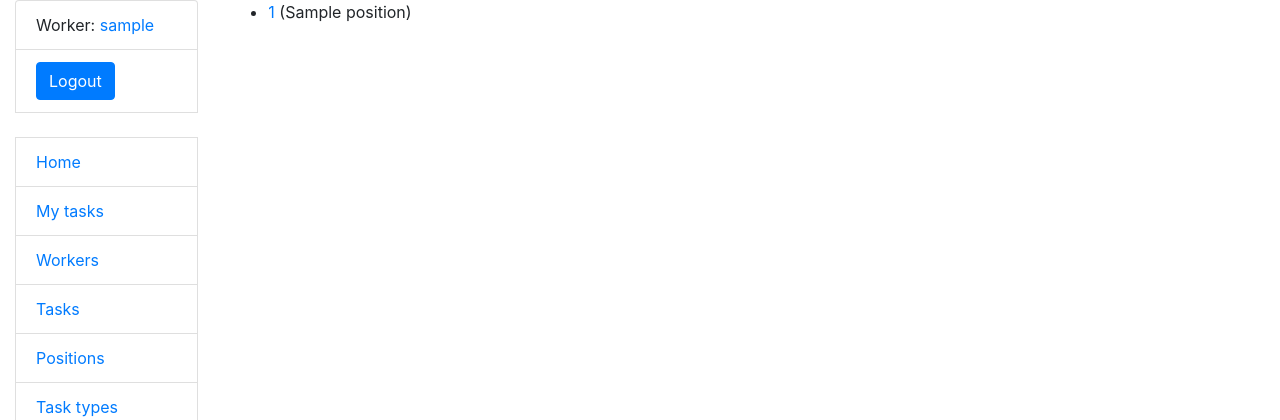
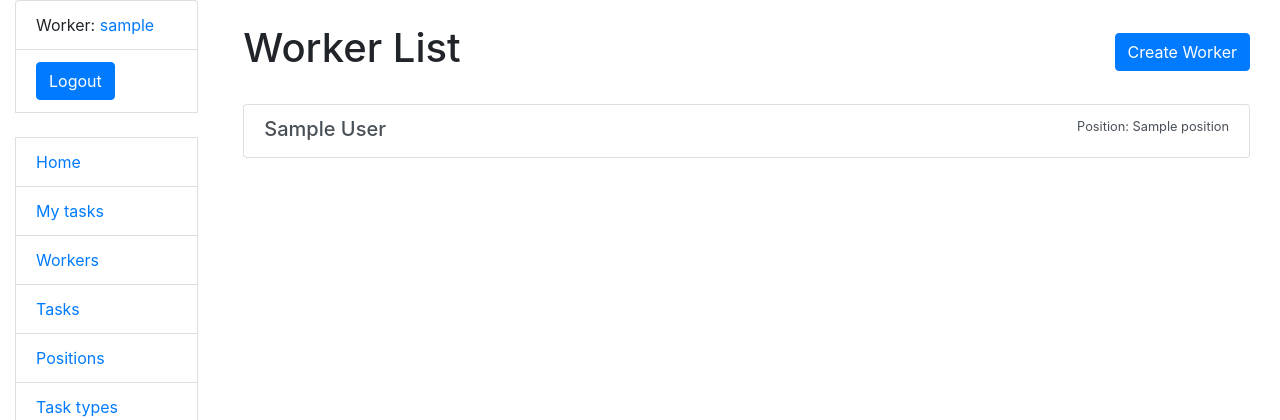
Before and after one commit to SpecializedBaby/task-master-pro, a Django app: page /workers/ in a window 1280 px wide. Shown: the top 420 px of the page. Run offline with Django 5.2, Linux system fonts and the light colour scheme; a user stored in the database is signed in; tables that the repository leaves empty hold one stand-in row (values such as "Sample post").

Commit message:
feat: Add create worker button on worker list template

```diff
--- a/templates/task_manager/worker_list.html
+++ b/templates/task_manager/worker_list.html
@@ -1,16 +1,28 @@
 {% extends "base.html" %}
 
 {% block content %}
-  {% if worker_list %}
-    <ul>
-      {% for worker in worker_list %}
-        <li>
-          <a href="{% url "task_manager:worker-detail" pk=worker.id %}">{{ worker.id }}</a>
-          {{ worker.model }} ({{ worker.position.name }})
-        </li>
-      {% endfor %}
-    </ul>
-  {% else %}
-    <p>There are no workers!</p>
-  {% endif %}
+  <div class="container mt-4">
+    <div class="d-flex justify-content-between align-items-center">
+      <h1>Worker List</h1>
+      <a href="{% url 'task_manager:worker-create' %}" class="btn btn-primary">
+        Create Worker
+      </a>
+    </div>
+    {% if worker_list %}
+      <div class="list-group mt-4">
+        {% for worker in worker_list %}
+          <a href="{% url 'task_manager:worker-detail' pk=worker.id %}" class="list-group-item list-group-item-action">
+            <div class="d-flex w-100 justify-content-between">
+              <h5 class="mb-1">{{ worker.first_name }} {{ worker.last_name }}</h5>
+              <small>Position: {{ worker.position.name }}</small>
+            </div>
+          </a>
+        {% endfor %}
+      </div>
+    {% else %}
+      <div class="alert alert-warning mt-4" role="alert">
+        There are no workers!
+      </div>
+    {% endif %}
+  </div>
 {% endblock %}
```
